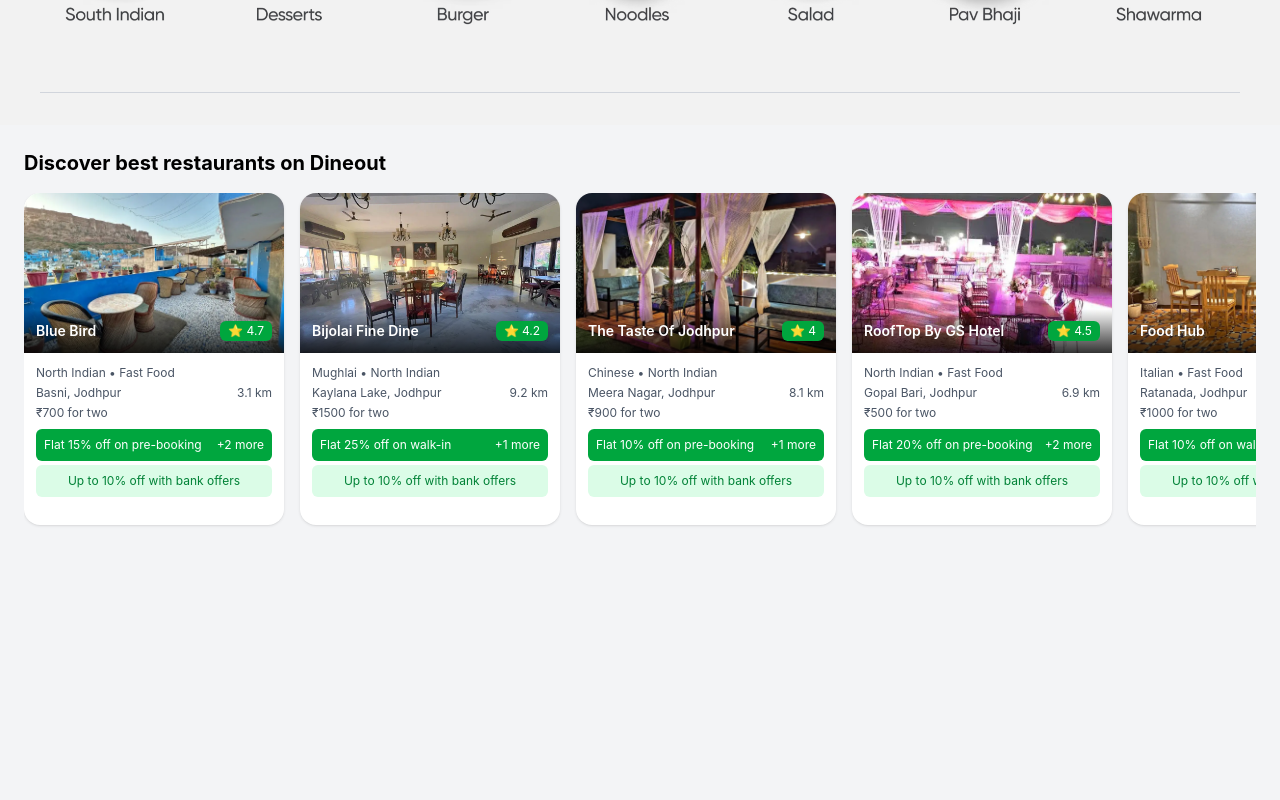
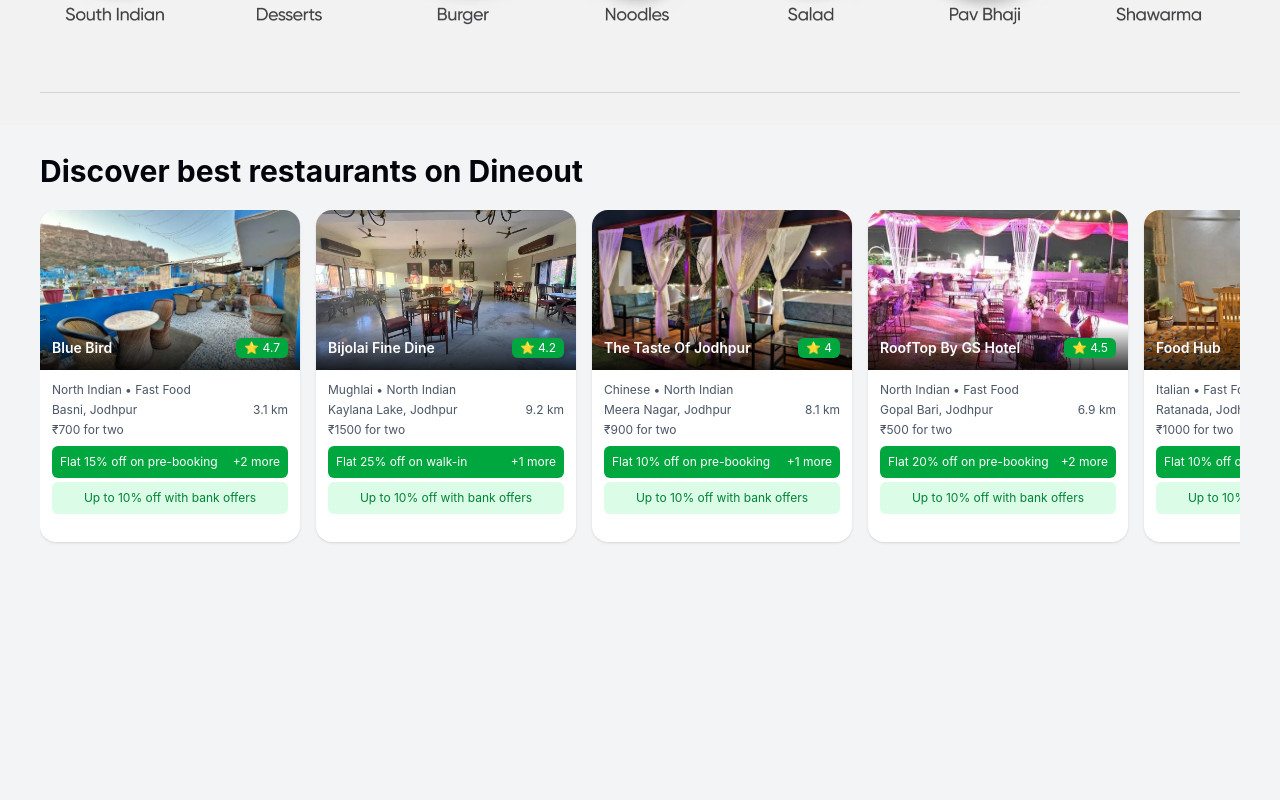
Before and after one commit to Adhyatm2717/Swiggy-UI-Clone, a React (Vite) app: page / in a window 1280 px wide. Shown: the part 560-1360 px from the top of the page. Built offline with nearby package versions, Linux system fonts and the light colour scheme.

Commit message:
Update Sidebar alignment and hover scale

```diff
--- a/src/components/Restaurant.jsx
+++ b/src/components/Restaurant.jsx
@@ -4,19 +4,18 @@
 
 const Restaurant = () => {
   return (
-    <div className="px-6 py-6 bg-gray-100 min-h-screen">
-
-      <h2 className="text-xl font-bold mb-4">
+    <div className="w-full bg-gray-100 py-6 min-h-screen">
+      <div className="max-w-[1200px] mx-auto">
+        <h2 className="text-[30px] font-bold mb-4 text-[#02060C]">
           Discover best restaurants on Dineout
         </h2>
 
         {/* Scrollable Row */}
-      <div className="flex gap-4 overflow-x-auto pb-4">
-
+        <div className="flex gap-4 overflow-x-auto pb-4 scrollbar-hide">
           {restaurants.map((item) => (
             <RestaurantCard key={item.id} {...item} />
           ))}
-
+        </div>
       </div>
     </div>
   );
--- a/src/components/RestaurantCard.jsx
+++ b/src/components/RestaurantCard.jsx
@@ -13,7 +13,7 @@
   bankOffer
 }) => {
   return (
-    <div className="min-w-[260px] max-w-[260px] bg-white rounded-2xl shadow-sm hover:shadow-lg transition duration-300 overflow-hidden">
+    <div className="min-w-[260px] max-w-[260px] bg-white rounded-2xl shadow-sm hover:shadow-lg hover:scale-[1.05] transition-transform duration-300 overflow-hidden cursor-pointer">
 
       {/* Image */}
       <div className="relative">
```
Lines whose indentation alone changed are shown as unchanged.
